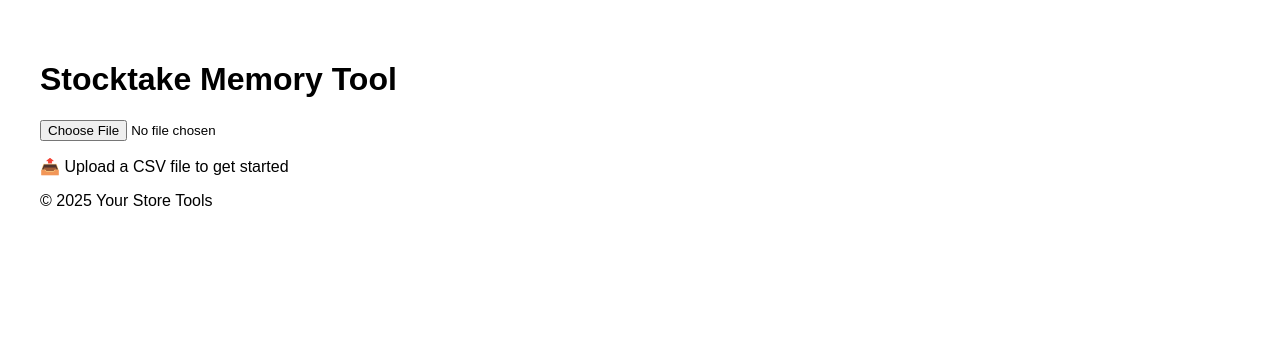
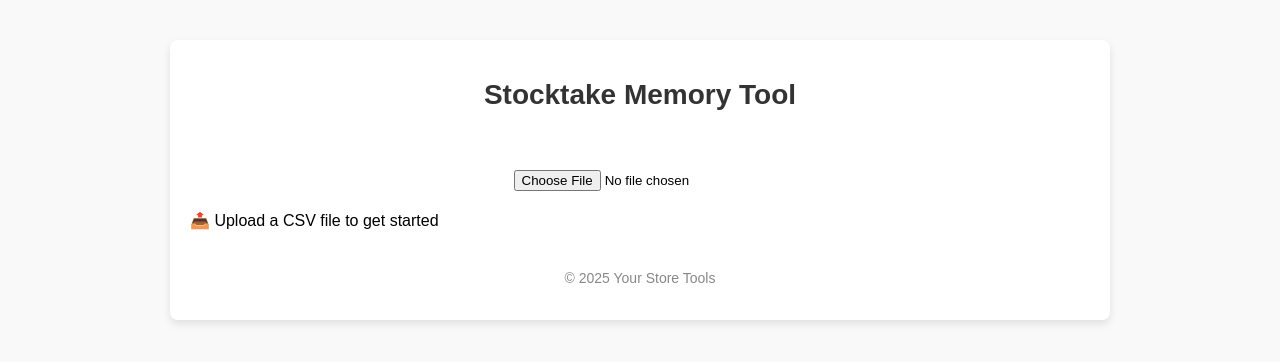
Before and after one commit to Minestorm01/Stocktake, a React (Create React App) app: page / in a window 1280 px wide. Shown: the top 362 px of the page. Built offline with nearby package versions, Linux system fonts and the light colour scheme.

Commit message:
Update styles.css

```diff
--- a/src/styles.css
+++ b/src/styles.css
@@ -1 +1,73 @@
-body { font-family: sans-serif; padding: 2rem; }
+body {
+  font-family: Arial, sans-serif;
+  background-color: #f9f9f9;
+  margin: 0;
+  padding: 0;
+}
+
+.container {
+  max-width: 900px;
+  margin: 40px auto;
+  padding: 20px;
+  background-color: #ffffff;
+  box-shadow: 0 4px 8px rgba(0, 0, 0, 0.1);
+  border-radius: 8px;
+}
+
+header {
+  text-align: center;
+  padding-bottom: 20px;
+}
+
+h1 {
+  font-size: 28px;
+  color: #333333;
+}
+
+main input[type="file"] {
+  display: block;
+  margin: 20px auto;
+}
+
+footer {
+  margin-top: 40px;
+  text-align: center;
+  font-size: 14px;
+  color: #888;
+}
+
+button {
+  background-color: #007bff;
+  color: #fff;
+  border: none;
+  padding: 8px 16px;
+  border-radius: 4px;
+  cursor: pointer;
+  font-size: 14px;
+  margin-top: 10px;
+}
+
+button:hover {
+  background-color: #0056b3;
+}
+
+table {
+  width: 100%;
+  border-collapse: collapse;
+  margin-top: 20px;
+}
+
+table th, table td {
+  border: 1px solid #ddd;
+  padding: 8px;
+  text-align: left;
+}
+
+table th {
+  background-color: #f2f2f2;
+  color: #333;
+}
+
+.csv-viewer {
+  margin-top: 30px;
+}
```
